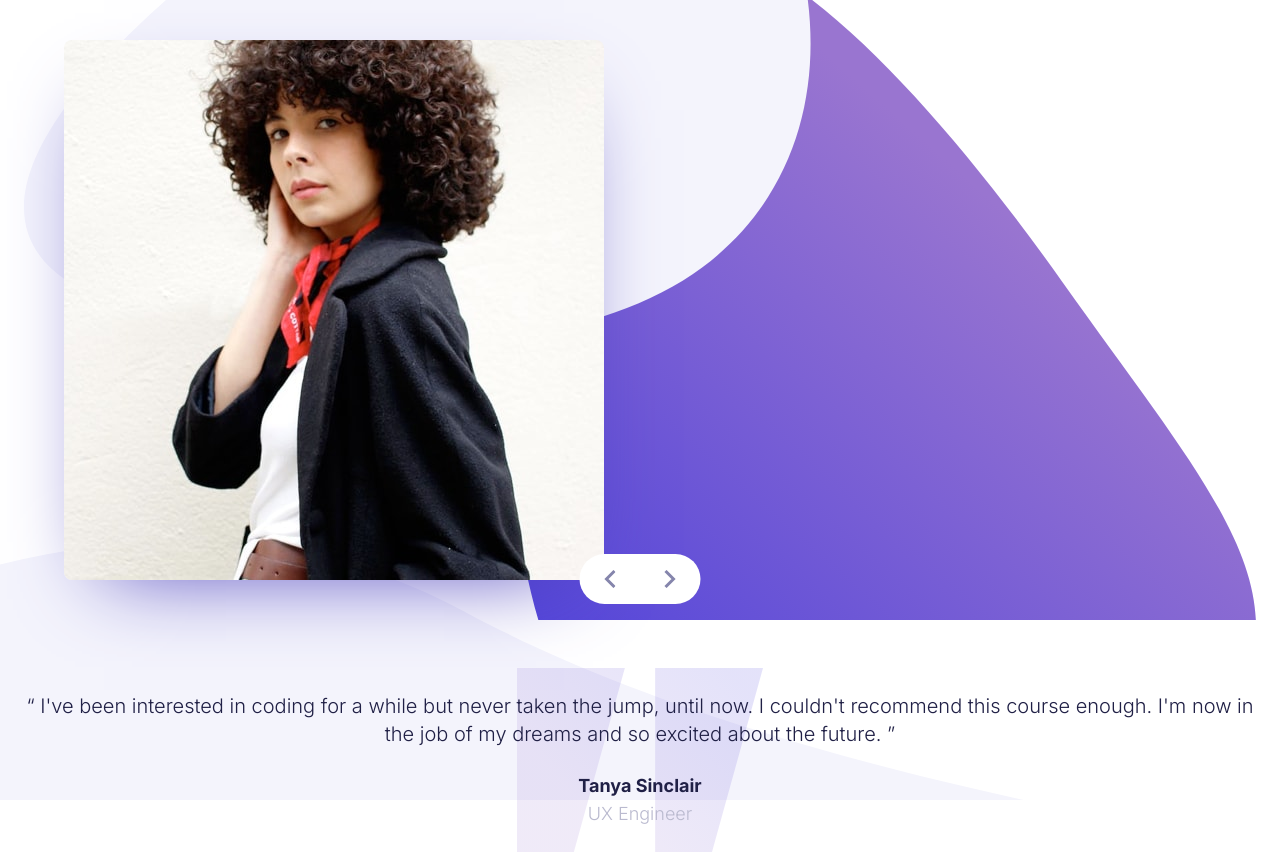
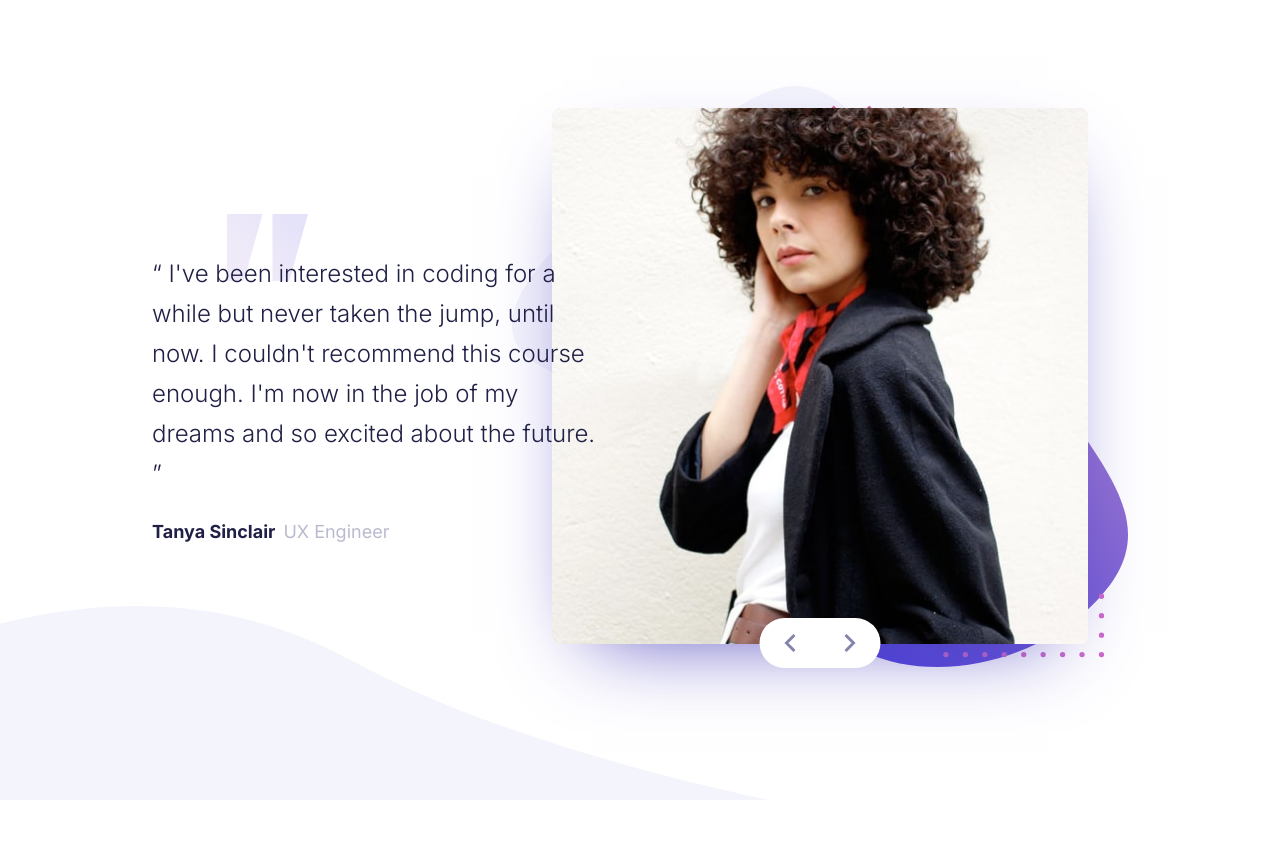
Before and after one commit to MarziaJalili/coding-bootcamp-testimonials-slider, a React (Vite) app: page / in a window 1280 px wide. After the commit the page ends 800 px from the top, so only its background shows below. Built offline with nearby package versions, Linux system fonts and the light colour scheme.

Commit message:
finished the desktop!

```diff
--- a/src/App.jsx
+++ b/src/App.jsx
@@ -11,13 +11,16 @@ function App() {
   };
 
   return (
-    <main className="font-Inter text-Dark-Blue bg-[url(../public/pattern-curve.svg)] h-[100vh] bg-no-repeat bg-position-[bottom_0_left_0] bg-size-[80%] grid place-items-center">
-      <article className="flex flex-col space-y-12 container mx-auto px-6">
-        <section className="relative bg-[url(../public/pattern-bg.svg)] p-10 bg-no-repeat bg-position-[center] bg-size-[100%]">
+    <main
+      className="font-Inter text-Dark-Blue bg-[url(../public/pattern-curve.svg)] h-[100vh] bg-no-repeat bg-position-[bottom_0_left_0] bg-size-[80%] grid place-items-center md:bg-size-[60%]
+    "
+    >
+      <article className="flex flex-col space-y-12 container mx-auto px-6 md:flex-row-reverse items-center lg:max-w-5xl">
+        <section className="relative bg-[url(../public/pattern-bg.svg)] p-10 bg-no-repeat bg-position-[center] bg-size-[100%] md:-ml-22">
           {/* user image */}
 
           <img
-            className="rounded-lg shadow-[0_30px_80px_-40px_hsl(245,50%,49%)]"
+            className="rounded-lg shadow-[0_30px_80px_-40px_hsl(245,50%,49%)] "
             src={item.img.src}
             alt={item.img.alt}
           />
@@ -30,7 +33,7 @@ function App() {
               aria-label="switches the slides"
               className="cursor-pointer hover:scale-120  transition-all duration-300 "
             >
-              <img className="" src="./icon-prev.svg" alt="icon-prev" />
+              <img src="./icon-prev.svg" alt="icon-prev" />
             </button>
             <button
               id="next"
@@ -43,12 +46,14 @@ function App() {
           </div>
         </section>
 
-        <div className="flex flex-col py-6 items-center text-center space-y-6 container mx-auto bg-[url(../public/pattern-quotes.svg)] bg-no-repeat bg-position-[center_top] bg-size-[20%]">
-          <p className="text-xl font-light">{item.paragraph}</p>
+        <div className="flex flex-col py-6 items-center text-center space-y-6 container mx-auto bg-[url(../public/pattern-quotes.svg)] bg-no-repeat bg-position-[center_top] bg-size-[20%] md:text-left md:items-start md:z-10 md:bg-position-[left_75px_top_10px] lg:bg-position-[left_75px_top_0] md:bg-size-[18%] md:py-10 md:max-w-sm lg:max-w-md">
+          <p className="text-xl font-light lg:text-2xl md:leading-10">
+            {item.paragraph}
+          </p>
 
           <strong className="text-lg">
             {item.name}
-            <span className="block text-Grayish-Blue font-light">
+            <span className="max-md:block md:ml-2 text-Grayish-Blue font-normal">
               {item.position}
             </span>
           </strong>
```
